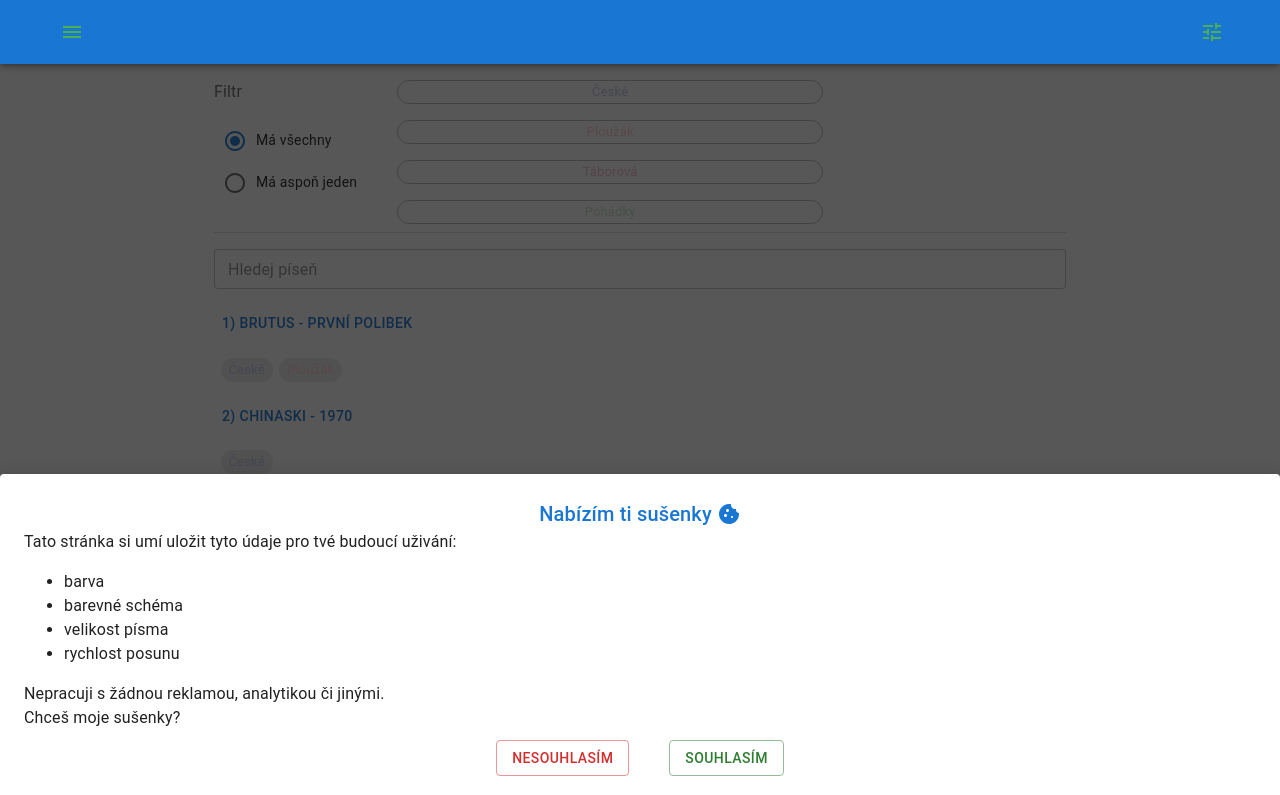
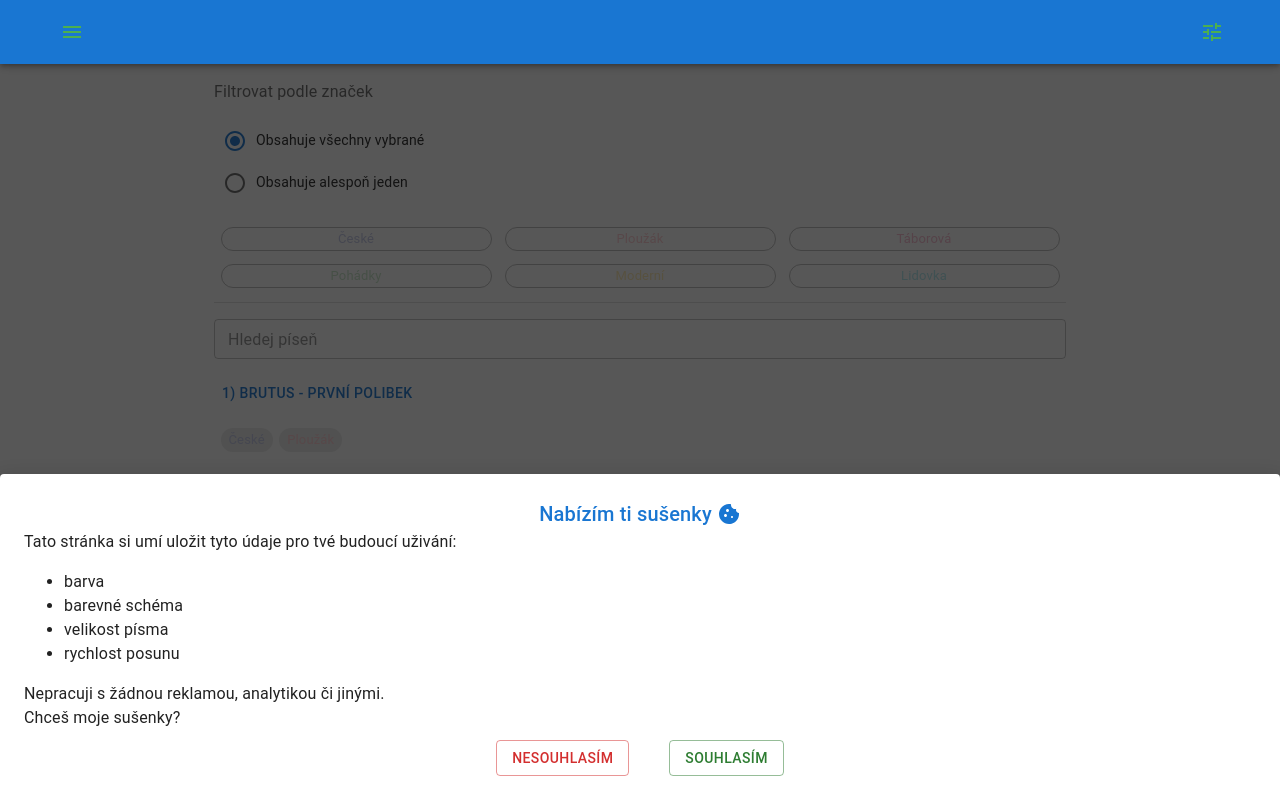
Before and after one commit to fMuchka/myPisnicka, a React (Vite) app: page /#/my-pisnicka/ListView in a window 1280 px wide. Shown: the top 795 px of the page. Built offline with nearby package versions, Linux system fonts and the light colour scheme.

Commit message:
R!! new tags

```diff
--- a/src/routes/SongListView/SongListView.tsx
+++ b/src/routes/SongListView/SongListView.tsx
@@ -14,7 +14,7 @@ import { useNavigate } from 'react-router';
 import type { RefinedSong } from '../../utils/rawSongRefiner';
 import { setSelectedSong } from '../../features/Songs/songsSlice';
 
-import { indigo, red, pink, green } from '@mui/material/colors';
+import { indigo, red, pink, green, amber, cyan } from '@mui/material/colors';
 import { ColorScheme } from '../../features/Controls/ThemeControl/theme/enums';
 import { useEffect, useState, type ChangeEvent } from 'react';
 
@@ -23,6 +23,8 @@ enum SongTags {
   PLOUZAK = 'Ploužák',
   TABOROVA = 'Táborová',
   POHADKY = 'Pohádky',
+  MODERNI = 'Moderní',
+  LIDOVKA = 'Lidovka',
 }
 
 const TAG_COLOR_MAP = (tag: SongTags, scheme: ColorScheme): string => {
@@ -38,6 +40,11 @@ const TAG_COLOR_MAP = (tag: SongTags, scheme: ColorScheme): string => {
 
     case SongTags.POHADKY:
       return scheme === ColorScheme.LIGHT ? green[900] : green[100];
+
+    case SongTags.MODERNI:
+      return scheme === ColorScheme.LIGHT ? amber[900] : amber[100];
+    case SongTags.LIDOVKA:
+      return scheme === ColorScheme.LIGHT ? cyan[900] : cyan[100];
   }
 
   return 'gold';
@@ -75,8 +82,9 @@ const SongListView = () => {
   };
 
   function songNameSorter(a: RefinedSong, b: RefinedSong) {
-    const songA = a.id.toUpperCase(); // ignore upper and lowercase
-    const songB = b.id.toUpperCase(); // ignore upper and lowercase
+    // sort by song number, rest is sorted alphabetically on load
+    const songA = parseInt(a.id.split(')')[0]);
+    const songB = parseInt(b.id.split(')')[0]);
     if (songA < songB) {
       return -1;
     }
@@ -134,9 +142,9 @@ const SongListView = () => {
   return (
     <>
       <Stack spacing={5} direction={'row'}>
-        <Stack spacing={2} direction={'column'}>
+        <Stack spacing={2} direction={'column'} width={'100%'}>
           <Typography variant="body1" color="text.secondary">
-            Filtr
+            Filtrovat podle značek
           </Typography>
           <RadioGroup
             sx={{ display: 'flex', flexDirection: 'column' }}
@@ -148,29 +156,29 @@ const SongListView = () => {
           >
             <Typography variant="body2">
               <Radio value={true} aria-label="should include all tags" />
-              Má všechny
+              Obsahuje všechny vybrané
             </Typography>
             <Typography variant="body2">
               <Radio value={false} aria-label="should include at least one" />
-              Má aspoň jeden
+              Obsahuje alespoň jeden
             </Typography>
           </RadioGroup>
-        </Stack>
 
-        <Stack spacing={2} width={'50%'}>
+          <div style={{ display: 'grid', gridTemplateColumns: '1fr 1fr 1fr' }}>
             {Object.values(SongTags).map((t, tIdx) => (
               <Chip
                 size="small"
                 variant={tagFilter.includes(t) ? 'filled' : 'outlined'}
                 sx={{
                   color: TAG_COLOR_MAP(t as SongTags, colorScheme),
-                marginLeft: '0.5em',
+                  margin: '0.5em',
                 }}
                 onClick={() => filterByTag(t)}
                 label={t}
                 key={tIdx}
               />
             ))}
+          </div>
         </Stack>
       </Stack>
 
```
Lines whose indentation alone changed are shown as unchanged.
